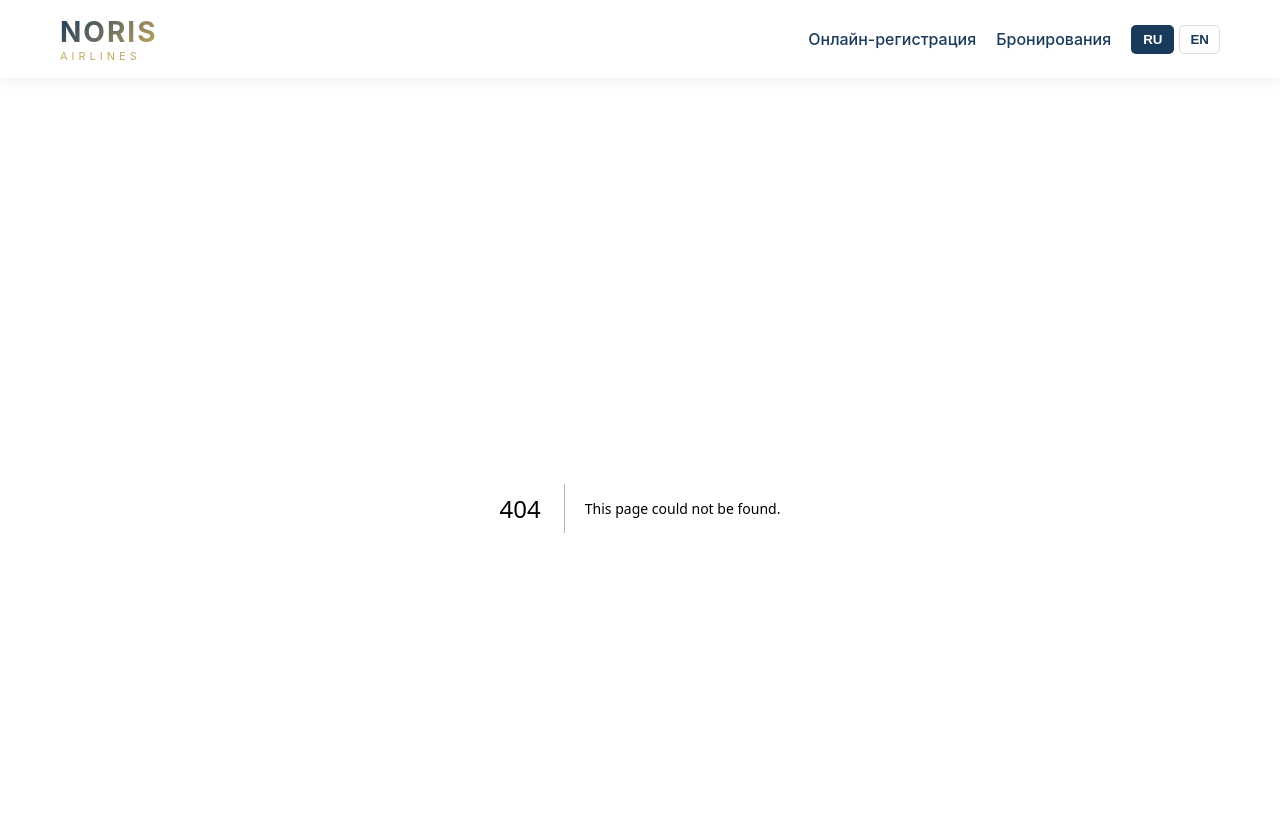
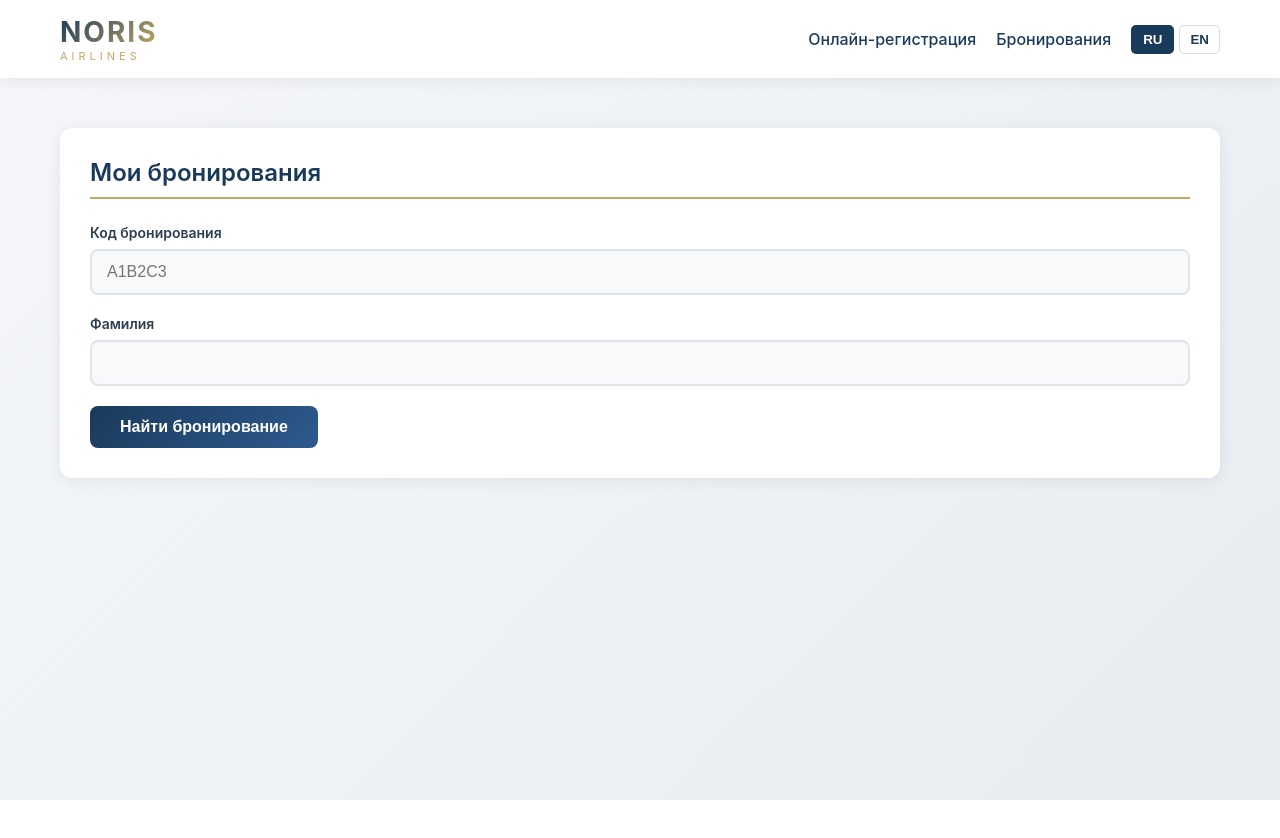
Before and after one commit to alexeysimashkin/noris-airlines, a Next.js app: page /booking in a window 1280 px wide. Before the commit this address had no page. Shown: the top 838 px of the page. After the commit the page ends 800 px from the top, so only its background shows below. Built offline with nearby package versions, Linux system fonts and the light colour scheme.

Commit message:
Create booking.tsx

```diff
--- /dev/null
+++ b/src/pages/booking.tsx
@@ -0,0 +1,103 @@
+import { useRouter } from 'next/router'
+import { useState } from 'react'
+import { useLanguage } from '@/context/LanguageContext'
+
+export default function BookingManagement() {
+  const { t } = useLanguage()
+  const [bookingCode, setBookingCode] = useState('')
+  const [lastName, setLastName] = useState('')
+  const [booking, setBooking] = useState<any>(null)
+  const [refundAmount, setRefundAmount] = useState<number | null>(null)
+
+  const handleSearch = async () => {
+    const res = await fetch(`/api/bookings/lookup?code=${bookingCode}&lastName=${lastName}`)
+    const data = await res.json()
+    setBooking(data)
+
+    if (data) {
+      const hoursUntilFlight = (new Date(data.flight.departureTime).getTime() - Date.now()) / 3600000
+      if (hoursUntilFlight > 24) {
+        setRefundAmount(data.totalPrice)
+      } else {
+        setRefundAmount(data.totalPrice * 0.5)
+      }
+    }
+  }
+
+  const handleRefund = async () => {
+    if (!confirm('Вы уверены, что хотите оформить возврат?')) return
+
+    await fetch(`/api/bookings/${booking.id}/refund`, {
+      method: 'POST',
+      headers: { 'Content-Type': 'application/json' },
+      body: JSON.stringify({ refundAmount })
+    })
+
+    alert(`Возврат оформлен. Сумма к возврату: ${refundAmount?.toLocaleString()} ₽`)
+    setBooking(null)
+  }
+
+  return (
+    <div className="card">
+      <h2 className="card-title">{t.booking.title}</h2>
+
+      {!booking ? (
+        <>
+          <div className="form-group">
+            <label className="form-label">{t.checkIn.bookingCode}</label>
+            <input
+              type="text"
+              className="form-input"
+              value={bookingCode}
+              onChange={e => setBookingCode(e.target.value.toUpperCase())}
+              placeholder="A1B2C3"
+            />
+          </div>
+          <div className="form-group">
+            <label className="form-label">{t.checkIn.lastName}</label>
+            <input
+              type="text"
+              className="form-input"
+              value={lastName}
+              onChange={e => setLastName(e.target.value)}
+            />
+          </div>
+          <button className="btn btn-primary" onClick={handleSearch}>
+            Найти бронирование
+          </button>
+        </>
+      ) : (
+        <div>
+          <h3 style={{ marginBottom: '20px', color: '#1a3a5c' }}>Информация о бронировании</h3>
+
+          <div style={{ display: 'grid', gap: '10px', marginBottom: '20px' }}>
+            <div><strong>Код:</strong> {booking.bookingCode}</div>
+            <div><strong>Рейс:</strong> {booking.flight.flightNumber}</div>
+            <div><strong>Маршрут:</strong> {booking.flight.fromAirport.city} → {booking.flight.toAirport.city}</div>
+            <div><strong>Дата:</strong> {new Date(booking.flight.departureTime).toLocaleDateString()}</div>
+            <div><strong>Статус:</strong> {booking.status}</div>
+            <div><strong>Сумма:</strong> {booking.totalPrice.toLocaleString()} ₽</div>
+          </div>
+
+          {refundAmount !== null && (
+            <div style={{
+              padding: '15px',
+              background: '#fff3e0',
+              borderRadius: '10px',
+              marginBottom: '20px'
+            }}>
+              <p>{t.booking.returnPolicy}</p>
+              <p style={{ fontSize: '18px', fontWeight: 700, marginTop: '10px' }}>
+                Сумма к возврату: {refundAmount.toLocaleString()} ₽
+              </p>
+            </div>
+          )}
+
+          <button className="btn btn-gold" onClick={handleRefund}>
+            {t.booking.return}
+          </button>
+        </div>
+      )}
+    </div>
+  )
+}
```
